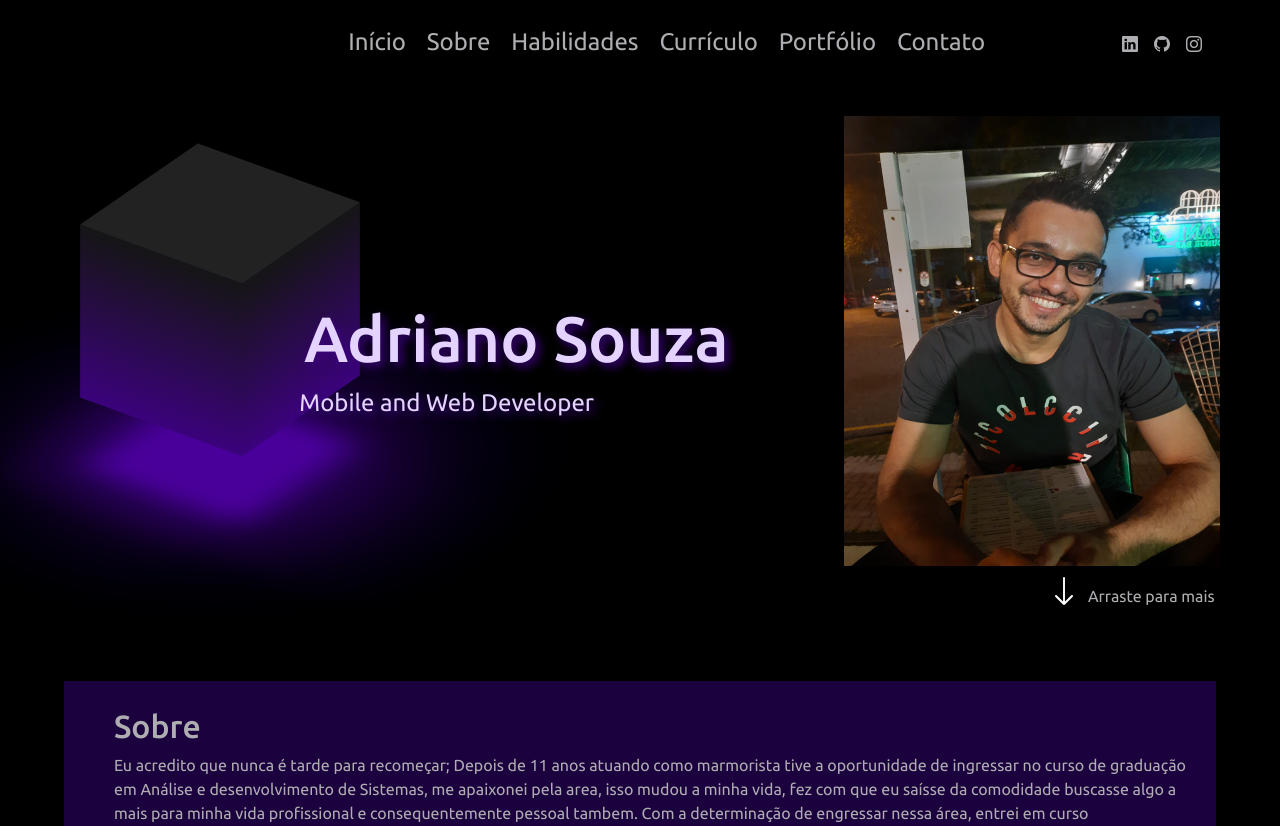
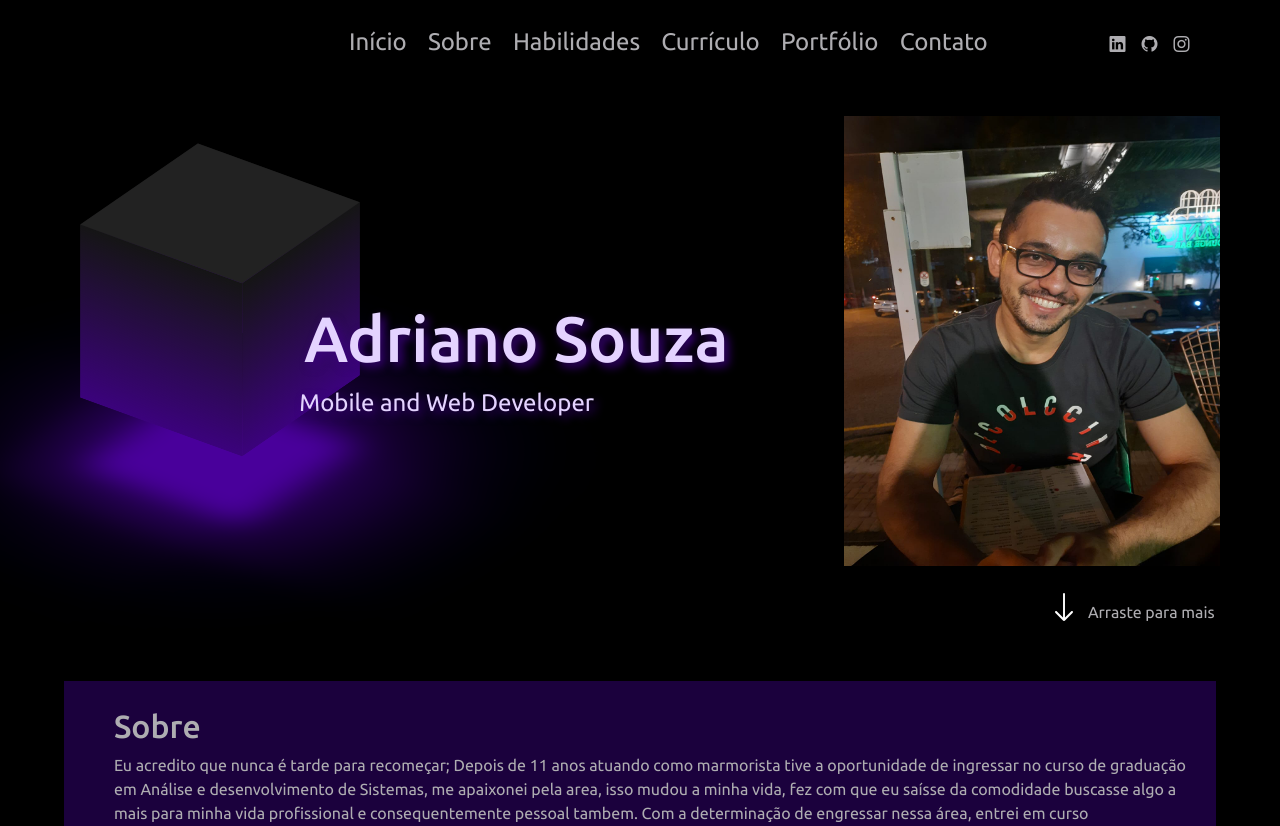
Before and after one commit to AdrianoJH/Portfolio, a Flask app: page / in a window 1280 px wide. Shown: the top 826 px of the page. Run offline with Flask 2, Linux system fonts and the light colour scheme; some libraries are stand-ins or nearby versions.

Commit message:
Correções

```diff
--- a/static/style.css
+++ b/static/style.css
@@ -32,7 +32,7 @@ i.menu-mobile {
     align-items: center;
     width: 300px;
     height: 40px;
-    padding-left: 100px;
+    padding-left: 85px;
 }
 
 .social-links-header a {
@@ -302,7 +302,7 @@ section#inicio span#subtitle {
 
 section#inicio div#arraste a {
     margin-right: -480px;
-    margin-top: -70px;
+    margin-top: -20px;
     text-decoration: none;
     color: #aeadb1;
     z-index: 9999999;
@@ -310,7 +310,7 @@ section#inicio div#arraste a {
 }
 
 #flecha {
-    margin-top: -80px;
+    margin-top: -30px;
     color: #aeadb1;
     z-index: 10;
 
```
